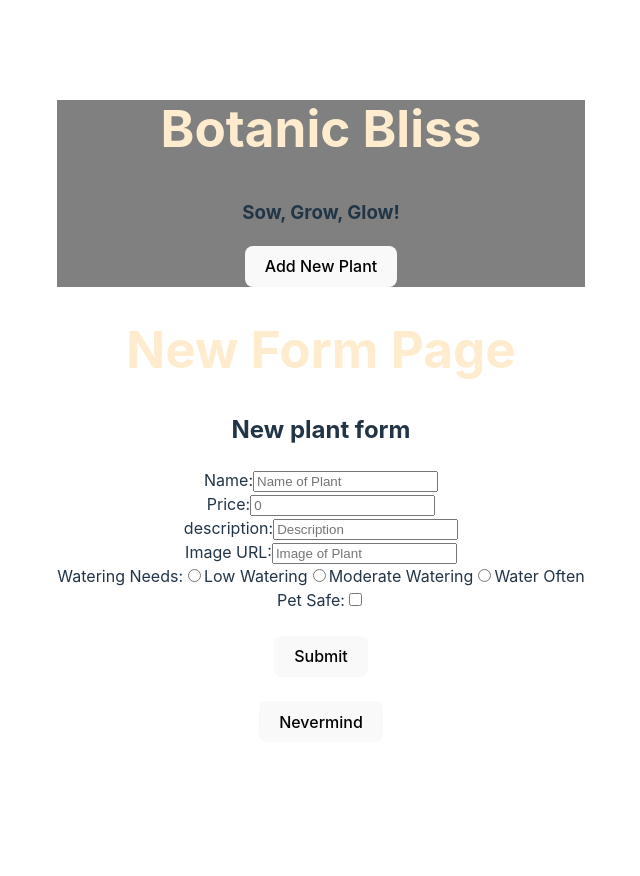
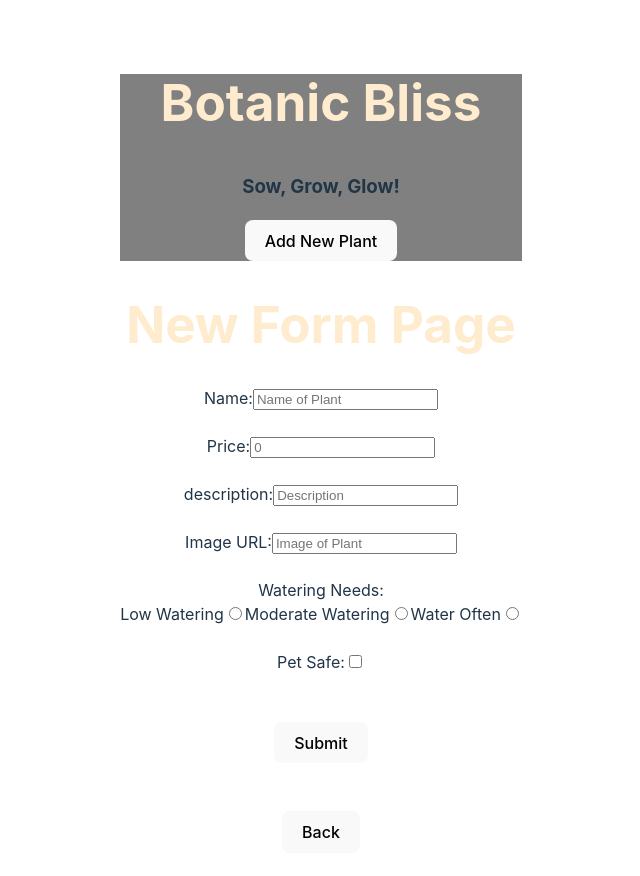
Before and after one commit to TyrellOliver/Portfolio-Frontend, a React (Vite) app: page /plants/new in a window 1280 px wide. Shown: the top 876 px of the page, without its empty margins (319-959 px from the left). Before the commit the page ends 800 px from the top, so only its background shows below. Built offline with nearby package versions, Linux system fonts and the light colour scheme; no server answers.

Commit message:
adding divs

```diff
--- a/src/Components/NavBar.jsx
+++ b/src/Components/NavBar.jsx
@@ -4,13 +4,19 @@ import "./Styles/NavBar.css";
 export default function NavBar() {
   return (
     <nav className="navbar">
+      <div className="title">
         <Link to={"/plants"}>
           <h1>Botanic Bliss</h1>
         </Link>
+      </div>
+      <div className="slogan">
         <h3>Sow, Grow, Glow!</h3>
-      <Link to={"/plants/new"}>
+      </div>
+      <div className="nav_button">
+        <Link className="nav_button" to={"/plants/new"}>
           <button>Add New Plant</button>
         </Link>
+      </div>
     </nav>
   );
 }
--- a/src/Components/Plant.jsx
+++ b/src/Components/Plant.jsx
@@ -1,17 +1,19 @@
 import { Link } from "react-router-dom";
 
-export default function Plant({plant}) {
+export default function Plant({ plant }) {
   return (
     <Link to={`/plants/${plant.id}`}>
-      <div className="plant-card">
-        <div className="plant-img">
+      <div className="plant_card">
+        <div className="plant_img">
           <img src={plant.image_url} alt={`An image of ${plant.name}`} />
         </div>
-        <h2>{plant.name}</h2>
-        <h3>{plant.price}</h3>
-        <h3>{plant.in_stock ? "In Stock" : null}</h3>
-        <h3>{plant.safe_for_pets ? "🐶 Safe" : "Not Safe For 🐶"}</h3>
-        <h3>{plant.description}</h3>
+        <div className="plant_description">
+          <h2>{plant.name}</h2>
+          <h3>{plant.price}</h3>
+          <h3>{plant.in_stock ? "In Stock" : null}</h3>
+          <h3>{plant.safe_for_pets ? "🐶 Safe" : "Not Safe For 🐶"}</h3>
+          <h3>{plant.description}</h3>
+        </div>
       </div>
     </Link>
   );
--- a/src/Components/PlantDetails.jsx
+++ b/src/Components/PlantDetails.jsx
@@ -17,7 +17,6 @@ export default function PlantDetails() {
           setPlant(res);
         });
     } catch (error) {
-      console.error(error);
       return error;
     }
   };
@@ -46,12 +45,15 @@ export default function PlantDetails() {
         <div className="plant-img">
           <img src={plant.image_url} alt={``} />
         </div>
+        <div className="plant-description">
           <h2>{plant.name}</h2>
           <h3>{plant.price}</h3>
           <h3>{plant.in_stock ? "In Stock" : null}</h3>
           <h3>{plant.safe_for_pets ? "🐶 Safe" : "Not Safe For 🐶"}</h3>
           <h3>{plant.description}</h3>
         </div>
+      </div>
+      <div className="buttons">
         <Link to={`/plants`}>
           <button>Back</button>
         </Link>
@@ -60,5 +62,6 @@ export default function PlantDetails() {
         </Link>
         <button onClick={confirmDelete}>Delete</button>
       </div>
+    </div>
   );
 }
--- a/src/Components/PlantEditForm.jsx
+++ b/src/Components/PlantEditForm.jsx
@@ -58,6 +58,7 @@ export default function PlantEditForm() {
     <div className="plantEditForm">
       <h2>Plant Edit Form</h2>
       <form onSubmit={handleSubmit}>
+        <div className="FormField">
           <label htmlFor="name">Name:</label>
           <input
             id="name"
@@ -67,8 +68,10 @@ export default function PlantEditForm() {
             placeholder="Name of Plant"
             required
           />
+        </div>
         <br />
 
+        <div className="FormField">
           <label htmlFor="price">Price:</label>
           <input
             id="price"
@@ -78,8 +81,10 @@ export default function PlantEditForm() {
             placeholder="0"
             required
           />
+        </div>
         <br />
 
+        <div className="FormField">
           <label htmlFor="description">description:</label>
           <input
             id="description"
@@ -89,8 +94,10 @@ export default function PlantEditForm() {
             placeholder="Description"
             required
           />
+        </div>
         <br />
 
+        <div className="FormField">
           <label htmlFor="image_url">Image URL:</label>
           <input
             id="image_url"
@@ -99,10 +106,12 @@ export default function PlantEditForm() {
             onChange={handleTextChange}
             placeholder="Image of Plant"
           />
+        </div>
         <br />
 
-        <label htmlFor="moisture_needs">Watering Needs:</label>
-
+        <div className="FormField">
+          <label htmlFor="moisture_needs">Watering Needs:</label> <br />
+          <label htmlFor="low_watering">Low Watering:</label>
           <input
             type="radio"
             id="low_watering"
@@ -110,7 +119,7 @@ export default function PlantEditForm() {
             value={"Low Watering"}
             onChange={handleRadioChange}
           />
-        <label htmlFor="low_watering">Low Watering</label>
+          <label htmlFor="moderate_watering">Moderate Watering:</label>
           <input
             type="radio"
             id="moderate_watering"
@@ -118,7 +127,7 @@ export default function PlantEditForm() {
             value={"Moderate Watering"}
             onChange={handleRadioChange}
           />
-        <label htmlFor="moderate_watering">Moderate Watering</label>
+          <label htmlFor="water_often">Water Often:</label>
           <input
             type="radio"
             id="water_often"
@@ -126,9 +135,10 @@ export default function PlantEditForm() {
             value={"Water Often"}
             onChange={handleRadioChange}
           />
-        <label htmlFor="water_often">Water Often</label>
+        </div>
         <br />
 
+        <div className="FormField">
           <label htmlFor="safe_for_pets">Pet Safe:</label>
           <input
             id="safe_for_pets"
@@ -136,15 +146,20 @@ export default function PlantEditForm() {
             onChange={handleCheckboxChange}
             checked={editPlant.safe_for_pets}
           />
-        <br />
+        </div>
         <br />
 
+        <div className="submit-button">
           <button type="submit">Submit</button>
-        {console.log(editPlant)}
-      </form> <br />
+        </div>
+      </form>
+      <br />
+
+      <div className="back-button">
         <Link to={`/plants/${index}`}>
           <button>Back</button>
         </Link>
       </div>
+    </div>
   );
 }
--- a/src/Components/PlantNewForm.jsx
+++ b/src/Components/PlantNewForm.jsx
@@ -59,8 +59,8 @@ export default function PlantNewForm() {
 
   return (
     <div className="new_form_container">
-      <h2>New plant form</h2>
       <form onSubmit={handleSubmit}>
+        <div className="FormField">
           <label htmlFor="name">Name:</label>
           <input
             id="name"
@@ -70,8 +70,11 @@ export default function PlantNewForm() {
             placeholder="Name of Plant"
             required
           />
+        </div>
+
         <br />
 
+        <div className="FormField">
           <label htmlFor="price">Price:</label>
           <input
             id="price"
@@ -81,8 +84,11 @@ export default function PlantNewForm() {
             placeholder="0"
             required
           />
+        </div>
+
         <br />
 
+        <div className="FormField">
           <label htmlFor="description">description:</label>
           <input
             id="description"
@@ -92,8 +98,11 @@ export default function PlantNewForm() {
             placeholder="Description"
             required
           />
+        </div>
+
         <br />
 
+        <div className="FormField">
           <label htmlFor="image_url">Image URL:</label>
           <input
             id="image_url"
@@ -102,10 +111,15 @@ export default function PlantNewForm() {
             onChange={handleTextChange}
             placeholder="Image of Plant"
           />
+        </div>
+
         <br />
 
+        <div className="FormField">
           <label htmlFor="moisture_needs">Watering Needs:</label>
+          <br />
 
+          <label htmlFor="low_watering">Low Watering</label>
           <input
             type="radio"
             id="low_watering"
@@ -113,7 +127,7 @@ export default function PlantNewForm() {
             value={"Low Watering"}
             onChange={handleRadioChange}
           />
-        <label htmlFor="low_watering">Low Watering</label>
+          <label htmlFor="moderate_watering">Moderate Watering</label>
           <input
             type="radio"
             id="moderate_watering"
@@ -121,7 +135,7 @@ export default function PlantNewForm() {
             value={"Moderate Watering"}
             onChange={handleRadioChange}
           />
-        <label htmlFor="moderate_watering">Moderate Watering</label>
+          <label htmlFor="water_often">Water Often</label>
           <input
             type="radio"
             id="water_often"
@@ -129,9 +143,11 @@ export default function PlantNewForm() {
             value={"Water Often"}
             onChange={handleRadioChange}
           />
-        <label htmlFor="water_often">Water Often</label>
+        </div>
+
         <br />
 
+        <div className="FormField">
           <label htmlFor="safe_for_pets">Pet Safe:</label>
           <input
             id="safe_for_pets"
@@ -139,17 +155,24 @@ export default function PlantNewForm() {
             onChange={handleCheckboxChange}
             checked={newPlant.safe_for_pets}
           />
+        </div>
+
         <br />
         <br />
 
+        <div className="submit-button">
           <button type="submit">Submit</button>
-        {console.log(newPlant)}
+        </div>
+
         <br />
         <br />
       </form>
+
+      <div className="submit-button">
         <Link to={`/plants`}>
-          <button>Nevermind</button>
+          <button>Back</button>
         </Link>
+      </div>
     </div>
   );
 }
--- a/src/Components/Plants.jsx
+++ b/src/Components/Plants.jsx
@@ -1,35 +1,35 @@
 import { useState, useEffect } from "react";
 import Plant from "./Plant";
-
 
 const API = import.meta.env.VITE_API_URL;
 
 export default function Plants() {
-  const [plants, setPlants] = useState([])
+  const [plants, setPlants] = useState([]);
 
-const fetchData = async  () => {
+  const fetchData = async () => {
     try {
       fetch(`${API}/plants`)
-    .then((res)=>res.json())
+        .then((res) => res.json())
         .then((res) => {
           setPlants(res);
         });
     } catch (error) {
       return error;
     }
-}
+  };
 
-useEffect(()=>{
+  useEffect(() => {
     fetchData();
-},[]);
+  }, []);
 
   return (
+    <div className="plants">
+      <h2>Plants</h2>
       <div className="plants-container">
-      <h2>Plants</h2>
-      {plants.map((plant)=>{
-        console.log(plant)
-        return <Plant key={plant.id} plant={plant}/>
+        {plants.map((plant) => {
+          return <Plant key={plant.id} plant={plant} />;
         })}
+      </div>
     </div>
   );
 }
```
Lines whose indentation alone changed are shown as unchanged.
